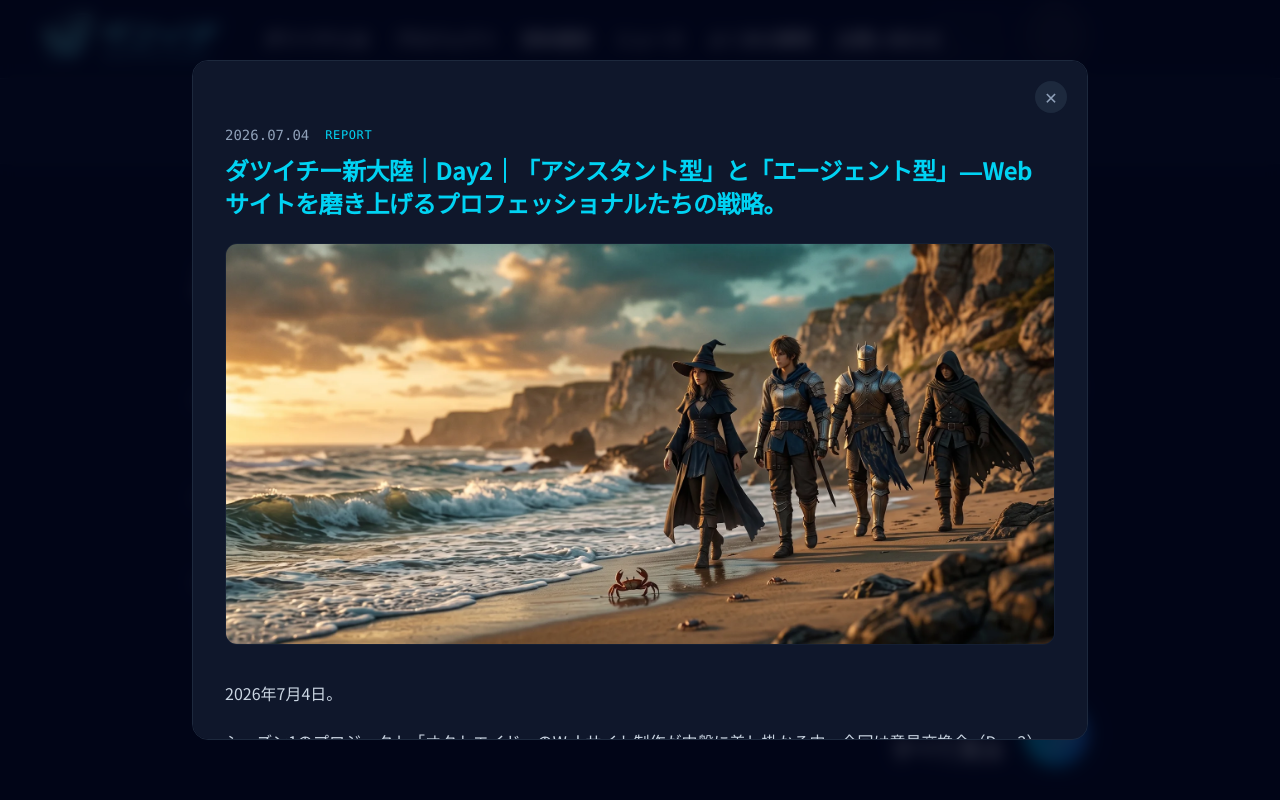
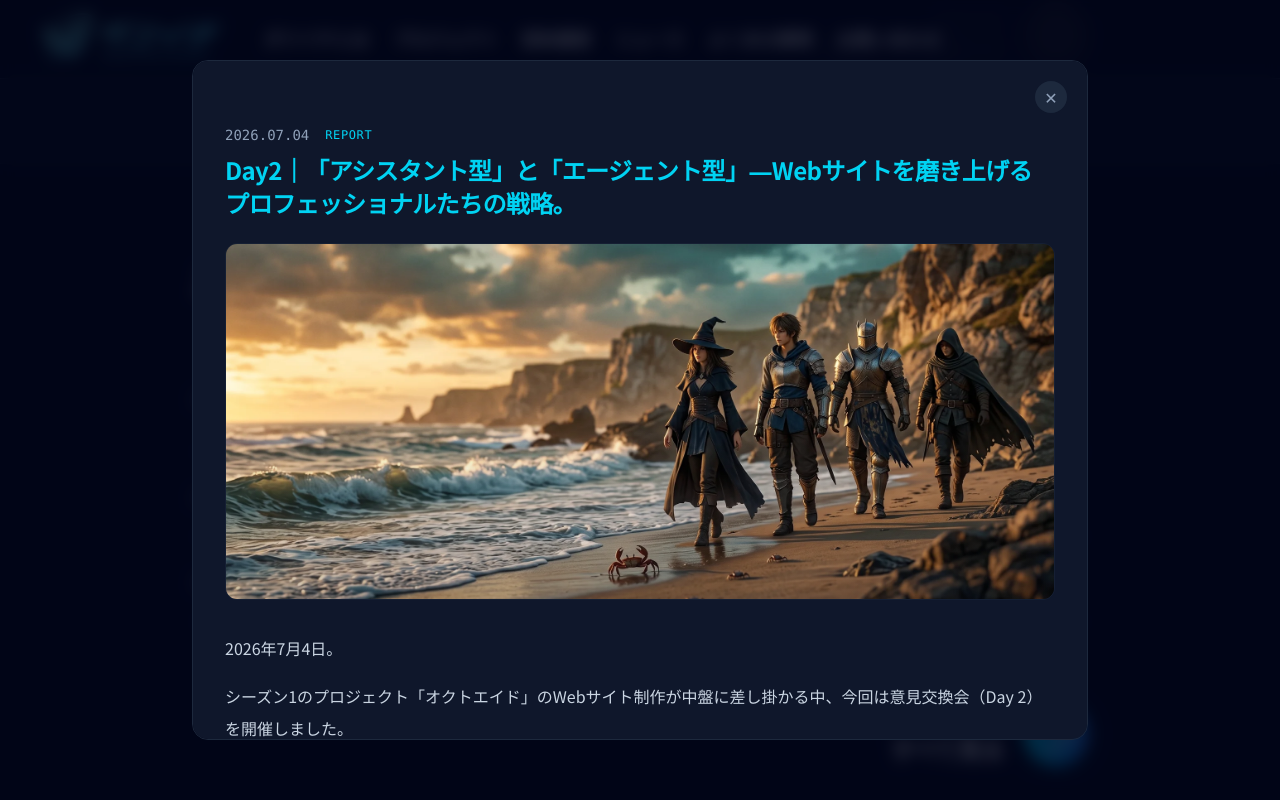
Before and after one commit to Shirazirashii/Datsuichi_New_Continents, a React (Vite) app: page / in a window 1280 px wide. Both pictures are taken after a click on the element 640 px from the left and 3094 px from the top of the page. Shown: the part 2694-3494 px from the top of the page. Built offline with nearby package versions, Linux system fonts and the light colour scheme; no server answers.

Commit message:
Minor-change ver.11_07052026

```diff
--- a/src/components/News.tsx
+++ b/src/components/News.tsx
@@ -1,4 +1,4 @@
-import { useState } from 'react';
+import { useState, useEffect } from 'react';
 import { motion, AnimatePresence } from 'motion/react';
 import { Link } from 'react-router-dom';
 import { CustomArrow, CustomArrowLeft } from './CustomArrow';
@@ -21,7 +21,7 @@ export const newsItems: NewsItem[] = [
     id: 'news-001-day2',
     date: '2026.07.04',
     category: 'REPORT',
-    title: 'ダツイチー新大陸｜Day2｜「アシスタント型」と「エージェント型」―Webサイトを磨き上げるプロフェッショナルたちの戦略。',
+    title: 'Day2｜「アシスタント型」と「エージェント型」―Webサイトを磨き上げるプロフェッショナルたちの戦略。',
     images: [newsDay2Img],
     content: `<p>2026年7月4日。</p>
 <p>シーズン1のプロジェクト「オクトエイド」のWebサイト制作が中盤に差し掛かる中、今回は意見交換会（Day 2）を開催しました。</p>
@@ -54,7 +54,7 @@ export const newsItems: NewsItem[] = [
     id: 'news-001',
     date: '2026.06.20',
     category: 'REPORT',
-    title: 'ダツイチー新大陸｜Day1｜デジタル支援プロジェクト「オクトエイド」キックオフ。',
+    title: 'Day1｜デジタル支援プロジェクト「オクトエイド」キックオフ。',
     images: [newsDay1Img],
     content: `<p>2026年6月20日。</p>
 <p>「ダツイチ―新大陸」は、ついにシーズン1の初日（Day 1）を迎えました。</p>
@@ -145,6 +145,38 @@ export const newsItems: NewsItem[] = [
   }
 ];
 
+function NewsImage({ src, alt }: { src: string; alt: string; key?: any }) {
+  const [isLoaded, setIsLoaded] = useState(false);
+
+  return (
+    <div className="relative w-full aspect-[16/9] md:aspect-[21/9] max-h-[400px] overflow-hidden bg-slate-900/50">
+      {/* 骨組み・ローダーアニメーション */}
+      <div
+        className={`absolute inset-0 bg-gradient-to-r from-slate-900 via-slate-800/80 to-slate-900 bg-[length:200%_100%] animate-shimmer transition-opacity duration-500 ${
+          isLoaded ? 'opacity-0 pointer-events-none' : 'opacity-100'
+        }`}
+      />
+
+      <motion.img
+        src={src}
+        alt={alt}
+        initial={{ opacity: 0, scale: 1.05 }}
+        animate={{
+          opacity: isLoaded ? 1 : 0,
+          scale: isLoaded ? 1 : 1.05
+        }}
+        transition={{ duration: 0.8, ease: 'easeOut' }}
+        onLoad={() => setIsLoaded(true)}
+        className="w-full h-full object-cover object-center"
+        referrerPolicy="no-referrer"
+      />
+
+      {/* オーバーレイ */}
+      <div className="absolute inset-0 bg-gradient-to-t from-slate-950/20 via-transparent to-transparent pointer-events-none" />
+    </div>
+  );
+}
+
 interface NewsProps {
   limit?: number;
   isSinglePage?: boolean;
@@ -153,6 +185,18 @@ interface NewsProps {
 export default function News({ limit, isSinglePage = false }: NewsProps) {
   const [selectedNews, setSelectedNews] = useState<NewsItem | null>(null);
   const displayedItems = limit ? newsItems.slice(0, limit) : newsItems;
+
+  useEffect(() => {
+    // ニュース内のすべての画像を裏でプリロード
+    newsItems.forEach((item) => {
+      if (item.images && item.images.length > 0) {
+        item.images.forEach((imgSrc) => {
+          const img = new Image();
+          img.src = imgSrc;
+        });
+      }
+    });
+  }, []);
 
   return (
     <section className={`px-6 ${isSinglePage ? 'pt-8 pb-0 md:pb-0' : 'py-12 md:py-24 border-t border-slate-800/50'}`}>
@@ -250,12 +294,10 @@ export default function News({ limit, isSinglePage = false }: NewsProps) {
               {selectedNews.images && selectedNews.images.length > 0 && (
                 <div className="mb-8 overflow-hidden rounded-xl border border-slate-800/50">
                   {selectedNews.images.map((imgSrc, i) => (
-                    <img
+                    <NewsImage
                       key={i}
                       src={imgSrc}
                       alt={selectedNews.title}
-                      className="w-full h-auto object-cover max-h-[400px]"
-                      referrerPolicy="no-referrer"
                     />
                   ))}
                 </div>
```
